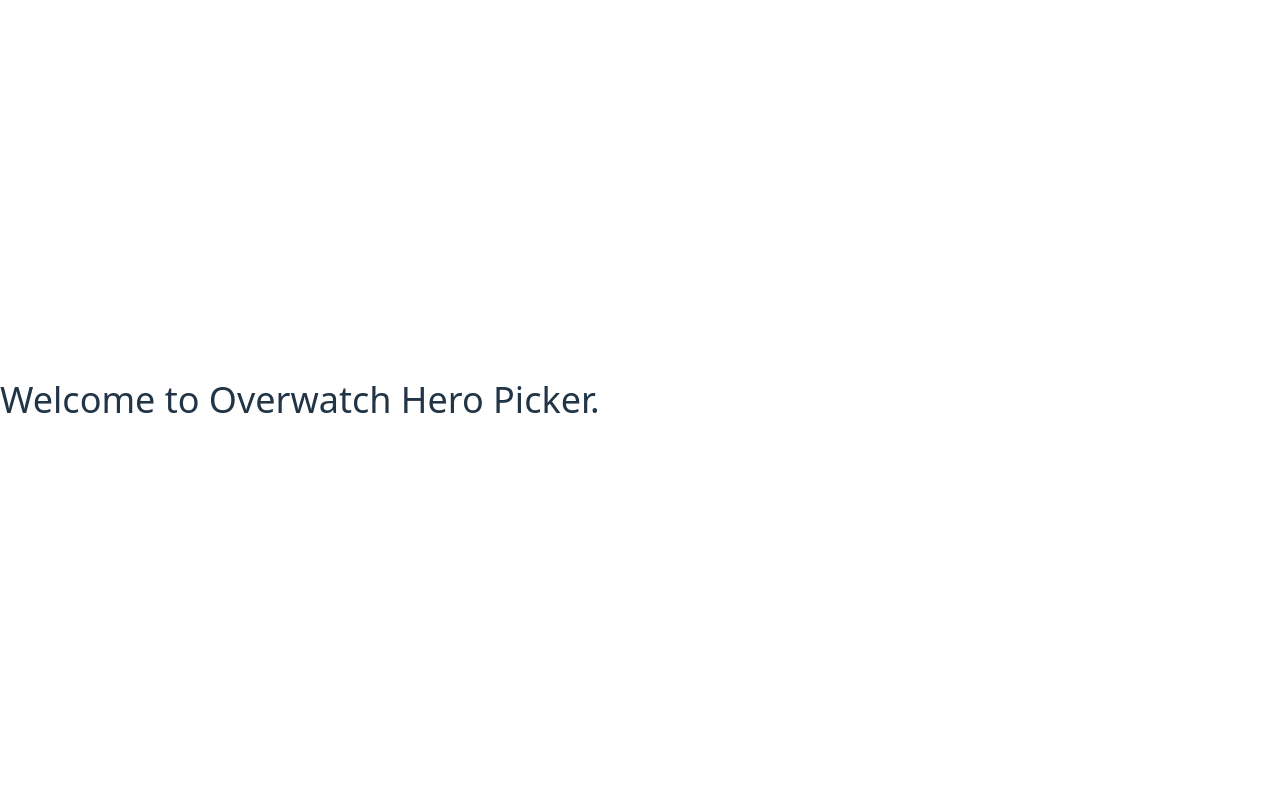
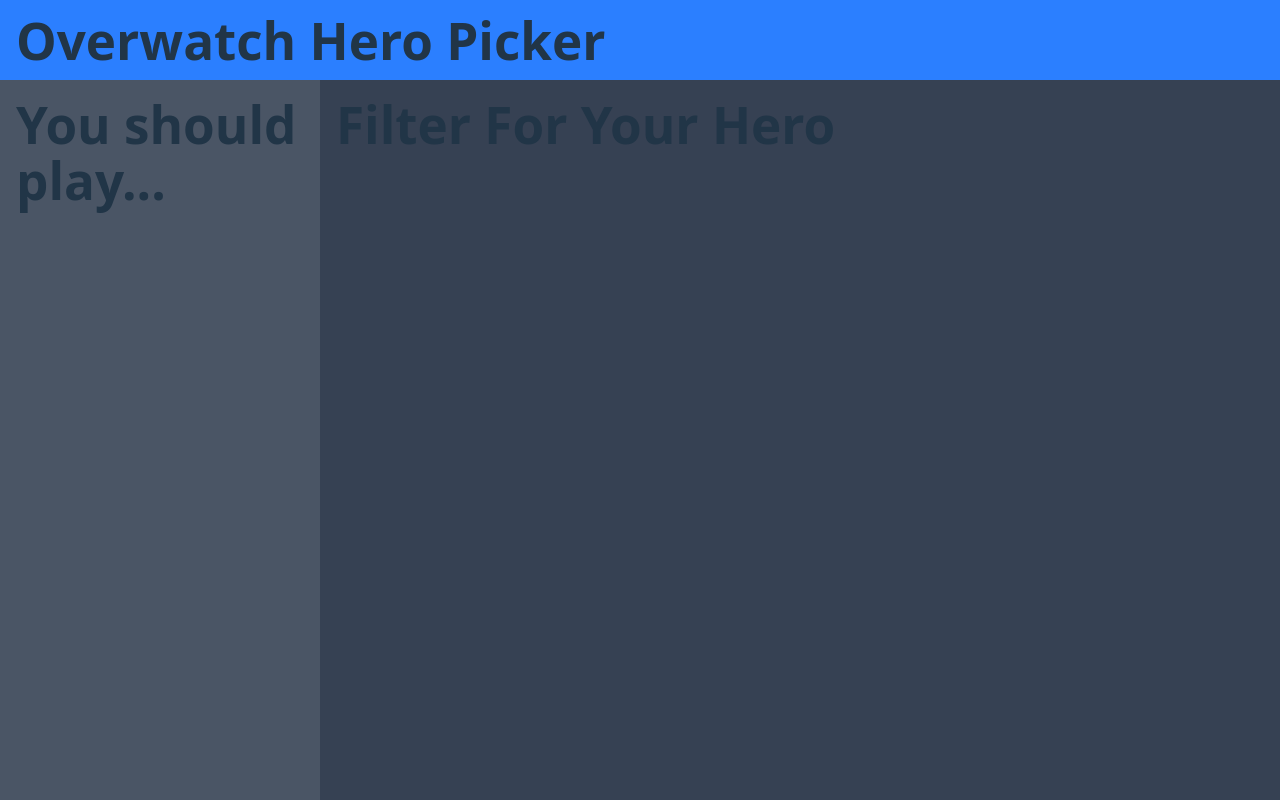
Before and after one commit to Patrick687/Overwarch-Hero-Picker, a React app in the folder frontend/: page / in a window 1280 px wide. Built offline with nearby package versions, Linux system fonts and the light colour scheme; the HTML template or start-up script is replaced by a standard one.

Commit message:
Basic Layout including HeaderBar, LeftPanel, and MainPanel

```diff
--- a/frontend/src/App.tsx
+++ b/frontend/src/App.tsx
@@ -1,9 +1,9 @@
+import HomePage from "./components/page-layout/home-page";
+
 function App() {
 
   return (
-    <div className="text-4xl">
-      Welcome to Overwatch Hero Picker.
-    </div>
+    <HomePage />
   );
 }
 
--- /dev/null
+++ b/frontend/src/components/page-layout/header-bar.tsx
@@ -0,0 +1,11 @@
+import type React from "react";
+
+const HeaderBar: React.FC = () => {
+    return (
+        <div className="w-full h-20 flex flex-row items-center justify-start p-4 bg-blue-500">
+            <h1 className="text-3xl font-bold">Overwatch Hero Picker</h1>
+        </div>
+    );
+};
+
+export default HeaderBar;
--- a/frontend/src/components/page-layout/home-page.tsx
+++ b/frontend/src/components/page-layout/home-page.tsx
@@ -1,7 +1,17 @@
+import HeaderBar from "./header-bar";
+import LeftPanel from "./left-panel";
+import MainPanel from "./main-panel";
+
 const HomePage: React.FC = () => {
     return (
-        <div>
-
+        <div id="home-page-container" className="bg-gray-500 h-screen w-screen flex flex-col">
+            <HeaderBar />
+            <div id="main-content-container" className="w-full flex-1 flex flex-row items-start justify-start">
+                <LeftPanel />
+                <MainPanel />
+            </div>
         </div>
     );
 };
+
+export default HomePage;
--- a/frontend/src/components/page-layout/left-panel.tsx
+++ b/frontend/src/components/page-layout/left-panel.tsx
@@ -0,0 +1,11 @@
+import type React from "react";
+
+const LeftPanel: React.FC = () => {
+    return (
+        <div className="h-full w-1/4 flex flex-col items-center justify-start p-4 bg-gray-600">
+            <h1 className="text-2xl font-bold">You should play...</h1>
+        </div>
+    );
+};
+
+export default LeftPanel;
--- a/frontend/src/components/page-layout/main-panel.tsx
+++ b/frontend/src/components/page-layout/main-panel.tsx
@@ -0,0 +1,11 @@
+import type React from "react";
+
+const MainPanel: React.FC = () => {
+    return (
+        <div className="w-3/4 h-full flex flex-col items-start justify-start p-4 bg-gray-700">
+            <h1 className="text-xl font-bold">Filter For Your Hero</h1>
+        </div>
+    );
+};
+
+export default MainPanel;
```
Also changed, not shown: frontend/src/components/page-layout/nav-bar.tsx (deleted).
